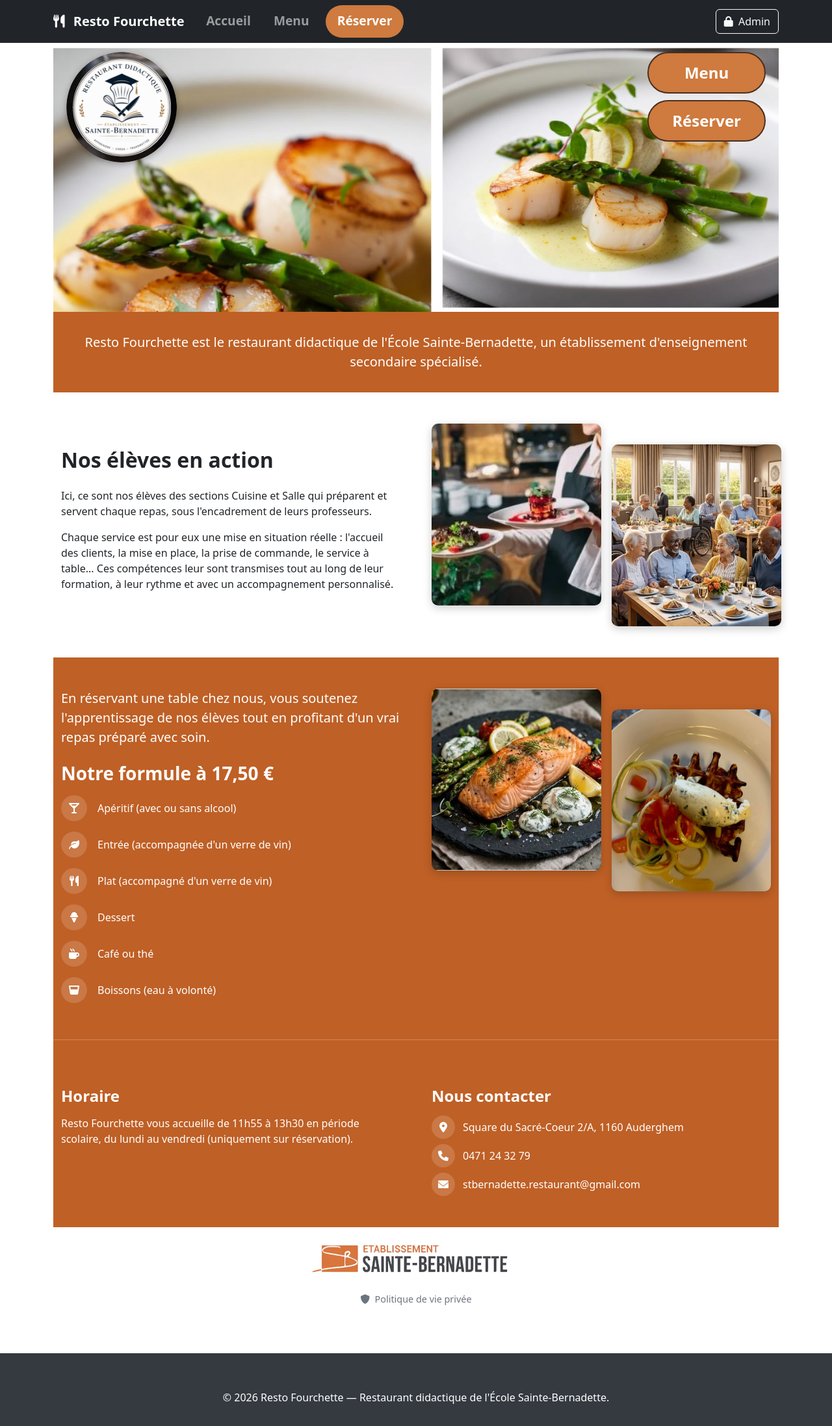
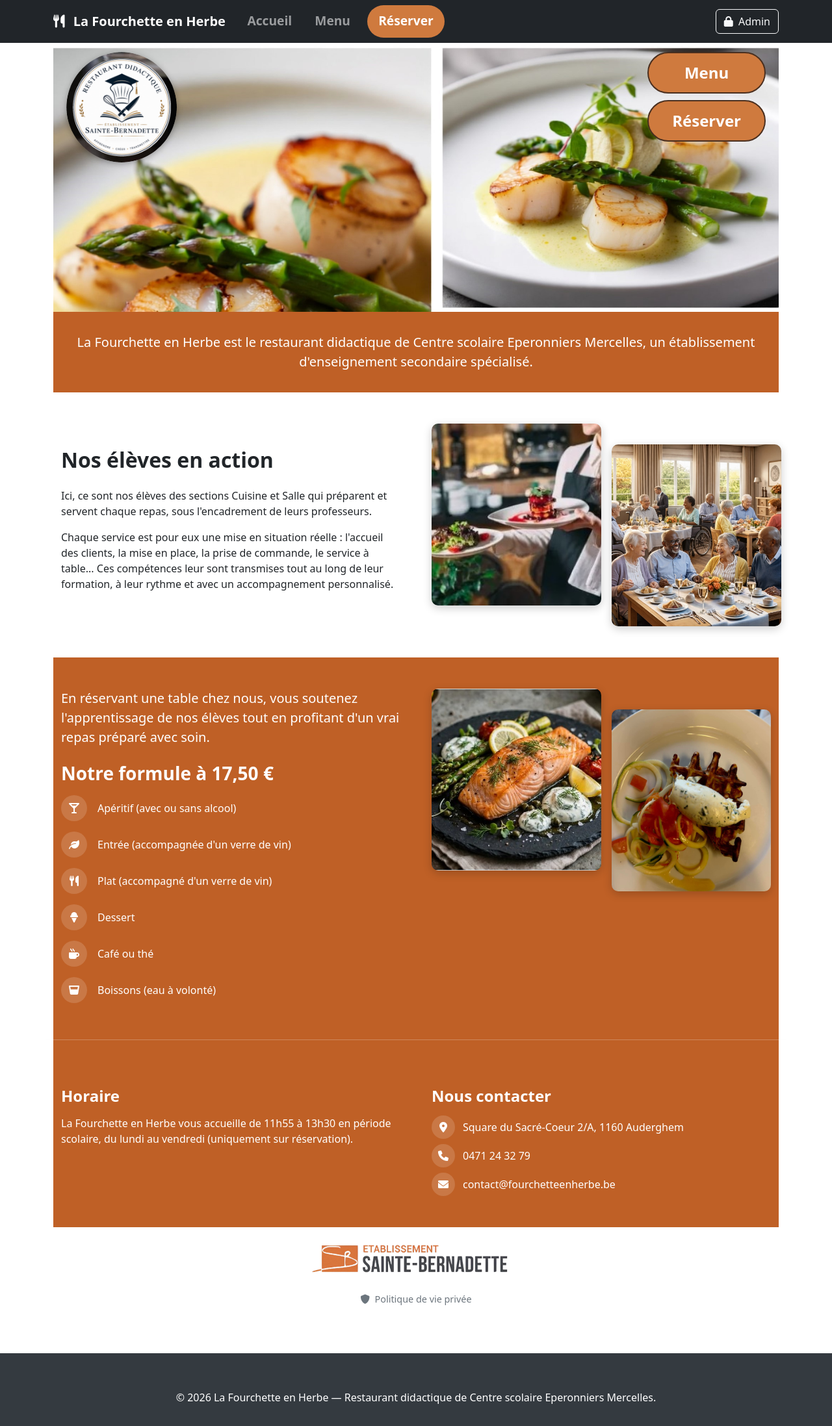
Before and after one commit to ZAHIRI1398/RestAnis, a Flask app: page /accueil in a window 1280 px wide. Shown: the whole page at 65% size. Run offline with Flask 3, Linux system fonts and the light colour scheme; some libraries are stand-ins or nearby versions.

Commit message:
Renommage: Resto Fourchette -> La Fourchette en Herbe, Ecole Sainte-Bernadette -> Centre scolaire Eperonniers Mercelles

```diff
--- a/reservation_client.py
+++ b/reservation_client.py
@@ -10,9 +10,9 @@ reservation_bp = Blueprint('reservation', __name__)
 # Configuration de Resend
 RESEND_API_KEY = os.environ.get('RESEND_API_KEY')
 EMAIL_FROM = os.environ.get('EMAIL_FROM', 'contact@restofourchette.be')
-EMAIL_SUBJECT = 'Confirmation de votre réservation - Resto Fourchette'
-EMAIL_SUBJECT_ANNULATION = 'Annulation de votre réservation - Resto Fourchette'
-EMAIL_SUBJECT_RECEPTION = 'Réception de votre demande de réservation - Resto Fourchette'
+EMAIL_SUBJECT = 'Confirmation de votre réservation - La Fourchette en Herbe'
+EMAIL_SUBJECT_ANNULATION = 'Annulation de votre réservation - La Fourchette en Herbe'
+EMAIL_SUBJECT_RECEPTION = 'Réception de votre demande de réservation - La Fourchette en Herbe'
 
 # Pour les tests avec Resend gratuit, rediriger tous les emails vers votre adresse
 TEST_EMAIL_REDIRECT = os.environ.get('TEST_EMAIL_REDIRECT', '')
@@ -65,7 +65,7 @@ def envoyer_confirmation_email(nom, email, date, heure, personnes, reference):
 
             <div style="background-color: #e9ecef; padding: 15px; border-radius: 10px; text-align: center;">
                 <p style="margin: 0; color: #6c757d;">Nous vous remercions pour votre confiance et nous réjouissons de vous accueillir dans notre établissement.</p>
-                <p style="margin: 10px 0 0 0; color: #6c757d;"><strong>Cordialement,<br>L'équipe du Resto Fourchette</strong></p>
+                <p style="margin: 10px 0 0 0; color: #6c757d;"><strong>Cordialement,<br>L'équipe du La Fourchette en Herbe</strong></p>
             </div>
         </body>
         </html>
@@ -134,7 +134,7 @@ def envoyer_annulation_email(nom, email, date, heure, personnes, reference):
 
             <div style="background-color: #e9ecef; padding: 15px; border-radius: 10px; text-align: center;">
                 <p style="margin: 0; color: #6c757d;">Pour toute question ou pour effectuer une nouvelle réservation, n'hésitez pas à nous contacter.</p>
-                <p style="margin: 10px 0 0 0; color: #6c757d;"><strong>Cordialement,<br>L'équipe du Resto Fourchette</strong></p>
+                <p style="margin: 10px 0 0 0; color: #6c757d;"><strong>Cordialement,<br>L'équipe du La Fourchette en Herbe</strong></p>
             </div>
         </body>
         </html>
@@ -200,7 +200,7 @@ def envoyer_reception_email(nom, email, date, heure, personnes, reference):
 
             <div style="background-color: #e9ecef; padding: 15px; border-radius: 10px; text-align: center;">
                 <p style="margin: 0; color: #6c757d;">Nous reviendrons vers vous très prochainement pour confirmer votre réservation.</p>
-                <p style="margin: 10px 0 0 0; color: #6c757d;"><strong>Cordialement,<br>L'équipe du Resto Fourchette</strong></p>
+                <p style="margin: 10px 0 0 0; color: #6c757d;"><strong>Cordialement,<br>L'équipe du La Fourchette en Herbe</strong></p>
             </div>
         </body>
         </html>
--- a/templates/404.html
+++ b/templates/404.html
@@ -1,6 +1,6 @@
 <!-- templates/404.html -->
 {% extends "base.html" %}
-{% block title %}Page non trouvée - RESTO FOURCHETTE{% endblock %}
+{% block title %}Page non trouvée - LA FOURCHETTE EN HERBE{% endblock %}
 
 {% block content %}
 <div class="container my-5">
--- a/templates/500.html
+++ b/templates/500.html
@@ -1,6 +1,6 @@
 <!-- templates/500.html -->
 {% extends "base.html" %}
-{% block title %}Erreur serveur - RESTO FOURCHETTE{% endblock %}
+{% block title %}Erreur serveur - LA FOURCHETTE EN HERBE{% endblock %}
 
 {% block content %}
 <div
--- a/templates/accueil.html
+++ b/templates/accueil.html
@@ -1,7 +1,7 @@
 <!-- templates/accueil.html -->
 {% extends "base.html" %}
 
-{% block title %}Accueil - Resto Fourchette{% endblock %}
+{% block title %}Accueil - La Fourchette en Herbe{% endblock %}
 
 {% block footer_info %}{% endblock %}
 
@@ -49,8 +49,8 @@
 {% block content %}
 <!-- Hero -->
 <div class="hero-photo mb-0">
-    <img src="{{ url_for('static', filename='images/hero-salle1.jpg') }}" alt="Salle du restaurant Resto Fourchette">
-    <img src="{{ url_for('static', filename='images/logo-sainte-bernadette.png') }}" alt="Logo Restaurant Didactique - Établissement Sainte-Bernadette" class="hero-logo">
+    <img src="{{ url_for('static', filename='images/hero-salle1.jpg') }}" alt="Salle du restaurant La Fourchette en Herbe">
+    <img src="{{ url_for('static', filename='images/logo-sainte-bernadette.png') }}" alt="Logo Restaurant Didactique - Centre scolaire Eperonniers Mercelles" class="hero-logo">
     <div class="hero-actions">
         <a href="{{ url_for('menu') }}" class="btn btn-hero">Menu</a>
         <a href="{{ url_for('reservation.reserver') }}" class="btn btn-hero">Réserver</a>
@@ -61,7 +61,7 @@
 <div class="band-intro text-center">
     <div class="container">
         <p class="mb-0 fs-5">
-            Resto Fourchette est le restaurant didactique de l'École Sainte-Bernadette,
+            La Fourchette en Herbe est le restaurant didactique de Centre scolaire Eperonniers Mercelles,
             un établissement d'enseignement secondaire spécialisé.
         </p>
     </div>
@@ -126,7 +126,7 @@
             <div class="col-md-6">
                 <h4 class="fw-bold mb-3">Horaire</h4>
                 <p class="mb-0">
-                    Resto Fourchette vous accueille de 11h55 à 13h30 en période scolaire,
+                    La Fourchette en Herbe vous accueille de 11h55 à 13h30 en période scolaire,
                     du lundi au vendredi (uniquement sur réservation).
                 </p>
             </div>
@@ -134,7 +134,7 @@
                 <h4 class="fw-bold mb-3">Nous contacter</h4>
                 <p class="mb-2"><span class="contact-icon"><i class="fas fa-location-dot"></i></span>Square du Sacré-Coeur 2/A, 1160 Auderghem</p>
                 <p class="mb-2"><span class="contact-icon"><i class="fas fa-phone"></i></span>0471 24 32 79</p>
-                <p class="mb-0"><span class="contact-icon"><i class="fas fa-envelope"></i></span>stbernadette.restaurant@gmail.com</p>
+                <p class="mb-0"><span class="contact-icon"><i class="fas fa-envelope"></i></span>contact@fourchetteenherbe.be</p>
             </div>
         </div>
     </div>
@@ -142,7 +142,7 @@
 
 <!-- Signature établissement -->
 <div class="text-center py-4 footer-logo-band band-white">
-    <img src="{{ url_for('static', filename='images/logo-footer-sainte-bernadette.png') }}" alt="Établissement Sainte-Bernadette">
+    <img src="{{ url_for('static', filename='images/logo-footer-sainte-bernadette.png') }}" alt="Centre scolaire Eperonniers Mercelles">
     <p class="mt-3 mb-0">
         <a href="{{ url_for('static', filename='politique-vie-privee.pdf') }}" target="_blank"
            style="color: #6c757d; font-size: .9rem; text-decoration: none;">
--- a/templates/admin_login.html
+++ b/templates/admin_login.html
@@ -1,7 +1,7 @@
 <!-- templates/admin_login.html -->
 {% extends "base.html" %}
 
-{% block title %}Connexion Admin - RESTO FOURCHETTE{% endblock %}
+{% block title %}Connexion Admin - LA FOURCHETTE EN HERBE{% endblock %}
 
 {% block content %}
 <div class="container my-5">
--- a/templates/base.html
+++ b/templates/base.html
@@ -5,7 +5,7 @@
     <meta charset="UTF-8">
     <meta name="viewport" content="width=device-width, initial-scale=1.0">
     <meta name="google-site-verification" content="H300x48PYUuLeR1hETpQcvOkYwomP6exghUwyfleXcw" />
-    <title>{% block title %}Restaurant Resto Fourchette{% endblock %}</title>
+    <title>{% block title %}Restaurant La Fourchette en Herbe{% endblock %}</title>
     <!-- Bootstrap CSS -->
     <link href="https://cdn.jsdelivr.net/npm/bootstrap@5.3.0/dist/css/bootstrap.min.css" rel="stylesheet">
     <!-- Font Awesome -->
@@ -46,7 +46,7 @@
     <nav class="navbar navbar-expand-lg navbar-dark bg-dark fixed-top">
         <div class="container">
             <a class="navbar-brand" href="{{ url_for('accueil') }}">
-                <i class="fas fa-utensils me-2"></i> Resto Fourchette
+                <i class="fas fa-utensils me-2"></i> La Fourchette en Herbe
             </a>
             <button class="navbar-toggler" type="button" data-bs-toggle="collapse" data-bs-target="#navbarNav">
                 <span class="navbar-toggler-icon"></span>
@@ -110,14 +110,14 @@
                     <h5>Contact</h5>
                     <ul class="list-unstyled">
                         <li><i class="fas fa-phone me-2"></i> 0471/24.32.79</li>
-                        <li><i class="fas fa-envelope me-2"></i> stbernadette.restaurant@gmail.com</li>
+                        <li><i class="fas fa-envelope me-2"></i> contact@fourchetteenherbe.be</li>
                         <li><i class="fas fa-map-marker-alt me-2"></i> Square du Sacré-Coeur 2/A, 1160 Auderghem</li>
                     </ul>
                 </div>
             </div>
             {% endblock %}
             <div class="text-center mt-4">
-                <p class="mb-0">&copy; 2026 Resto Fourchette — Restaurant didactique de l'École Sainte-Bernadette.</p>
+                <p class="mb-0">&copy; 2026 La Fourchette en Herbe — Restaurant didactique de Centre scolaire Eperonniers Mercelles.</p>
             </div>
         </div>
     </footer>
--- a/templates/confirmation.html
+++ b/templates/confirmation.html
@@ -1,6 +1,6 @@
 <!-- templates/confirmation.html -->
 {% extends "base.html" %}
-{% block title %}Confirmation de Réservation - RESTO FOURCHETTE{% endblock %}
+{% block title %}Confirmation de Réservation - LA FOURCHETTE EN HERBE{% endblock %}
 
 {% block content %}
 <div class="container my-5">
--- a/templates/confirmation_groupe.html
+++ b/templates/confirmation_groupe.html
@@ -1,6 +1,6 @@
 <!-- templates/confirmation_groupe.html -->
 {% extends "base.html" %}
-{% block title %}Confirmation de Réservation - RESTO FOURCHETTE{% endblock %}
+{% block title %}Confirmation de Réservation - LA FOURCHETTE EN HERBE{% endblock %}
 
 {% block content %}
 <div class="container my-5">
--- a/templates/menu.html
+++ b/templates/menu.html
@@ -1,6 +1,6 @@
 <!-- templates/menu.html -->
 {% extends "base.html" %}
-{% block title %}Notre Carte - Resto Fourchette{% endblock %}
+{% block title %}Notre Carte - La Fourchette en Herbe{% endblock %}
 
 {% block extra_css %}
 <style>
--- a/templates/reservation_form.html
+++ b/templates/reservation_form.html
@@ -1,6 +1,6 @@
 <!-- templates/reservation.html -->
 {% extends "base.html" %}
-{% block title %}Réserver une Table - RESTO FOURCHETTE{% endblock %}
+{% block title %}Réserver une Table - LA FOURCHETTE EN HERBE{% endblock %}
 
 {% block extra_css %}
 <style>
--- a/templates/reservation_success.html
+++ b/templates/reservation_success.html
@@ -3,7 +3,7 @@
 <head>
     <meta charset="UTF-8">
     <meta name="viewport" content="width=device-width, initial-scale=1.0">
-    <title>Réservation Confirmée - RESTO FOURCHETTE</title>
+    <title>Réservation Confirmée - LA FOURCHETTE EN HERBE</title>
     <link href="https://cdn.jsdelivr.net/npm/bootstrap@5.1.3/dist/css/bootstrap.min.css" rel="stylesheet">
     <link rel="stylesheet" href="https://cdnjs.cloudflare.com/ajax/libs/font-awesome/6.0.0/css/all.min.css">
     <style>
```
Also changed, not shown: RESEND_SETUP.md (+1 -1 lines).
